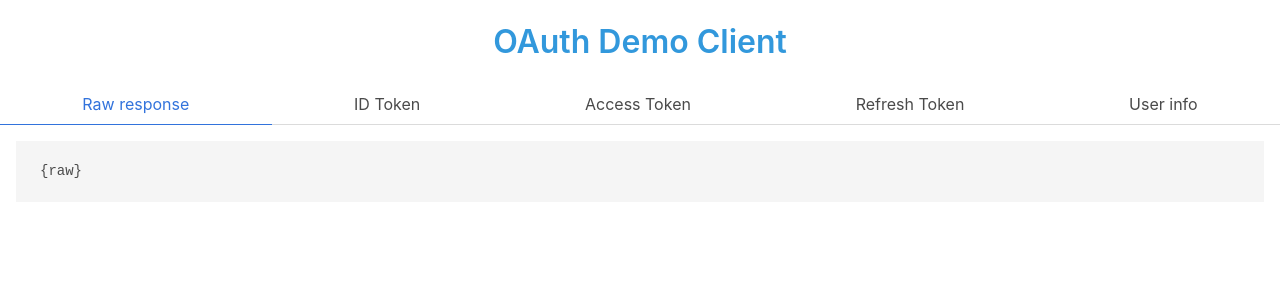
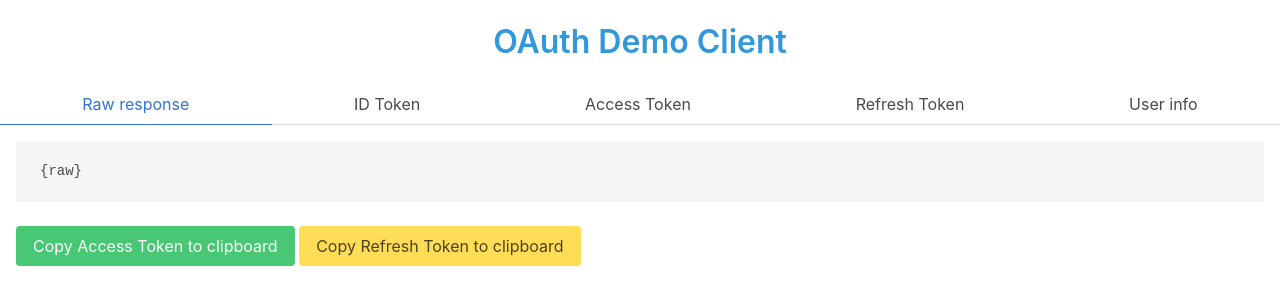
Before and after one commit to MICSTI/keycloak-oauth-code-flow-demo, a website: page public/index.html in a window 1280 px wide. Drawn offline with Linux system fonts and the light colour scheme.

Commit message:
feat: add possibility to copy access and refresh tokens to clipboard

```diff
--- a/index.js
+++ b/index.js
@@ -122,7 +122,9 @@ app.get(config.oauth.redirectPath, (req, res) => {
                 util.getDecodedPrettyString(data.id_token) ||
                 "No ID token received",
               userInfo: util.getPrettyString(JSON.parse(userInfo)),
-              userInfoUrl: userInfoEndpoint
+              userInfoUrl: userInfoEndpoint,
+              encodedAccessToken: data.access_token,
+              encodedRefreshToken: data.refresh_token
             });
             return res.status(200).send(renderedTemplate);
           })
--- a/public/index.html
+++ b/public/index.html
@@ -32,6 +32,18 @@
           <figure class="highlight">
             <pre><code>{raw}</code></pre>
           </figure>
+          <button
+            class="button is-success"
+            onclick="copyToClipboard('{encodedAccessToken}')"
+          >
+            Copy Access Token to clipboard
+          </button>
+          <button
+            class="button is-warning"
+            onclick="copyToClipboard('{encodedRefreshToken}')"
+          >
+            Copy Refresh Token to clipboard
+          </button>
         </section>
         <section class="tab-content">
           <figure class="highlight">
--- a/public/scripts.js
+++ b/public/scripts.js
@@ -1,3 +1,24 @@
+const copyToClipboard = str => {
+  const el = document.createElement("textarea"); // Create a <textarea> element
+  el.value = str; // Set its value to the string that you want copied
+  el.setAttribute("readonly", ""); // Make it readonly to be tamper-proof
+  el.style.position = "absolute";
+  el.style.left = "-9999px"; // Move outside the screen to make it invisible
+  document.body.appendChild(el); // Append the <textarea> element to the HTML document
+  const selected =
+    document.getSelection().rangeCount > 0 // Check if there is any content selected previously
+      ? document.getSelection().getRangeAt(0) // Store selection if found
+      : false; // Mark as false to know no selection existed before
+  el.select(); // Select the <textarea> content
+  document.execCommand("copy"); // Copy - only works as a result of a user action (e.g. click events)
+  document.body.removeChild(el); // Remove the <textarea> element
+  if (selected) {
+    // If a selection existed before copying
+    document.getSelection().removeAllRanges(); // Unselect everything on the HTML document
+    document.getSelection().addRange(selected); // Restore the original selection
+  }
+};
+
 let tabsWithContent = (function() {
   let tabs = document.querySelectorAll(".tabs li");
   let tabsContent = document.querySelectorAll(".tab-content");
```
